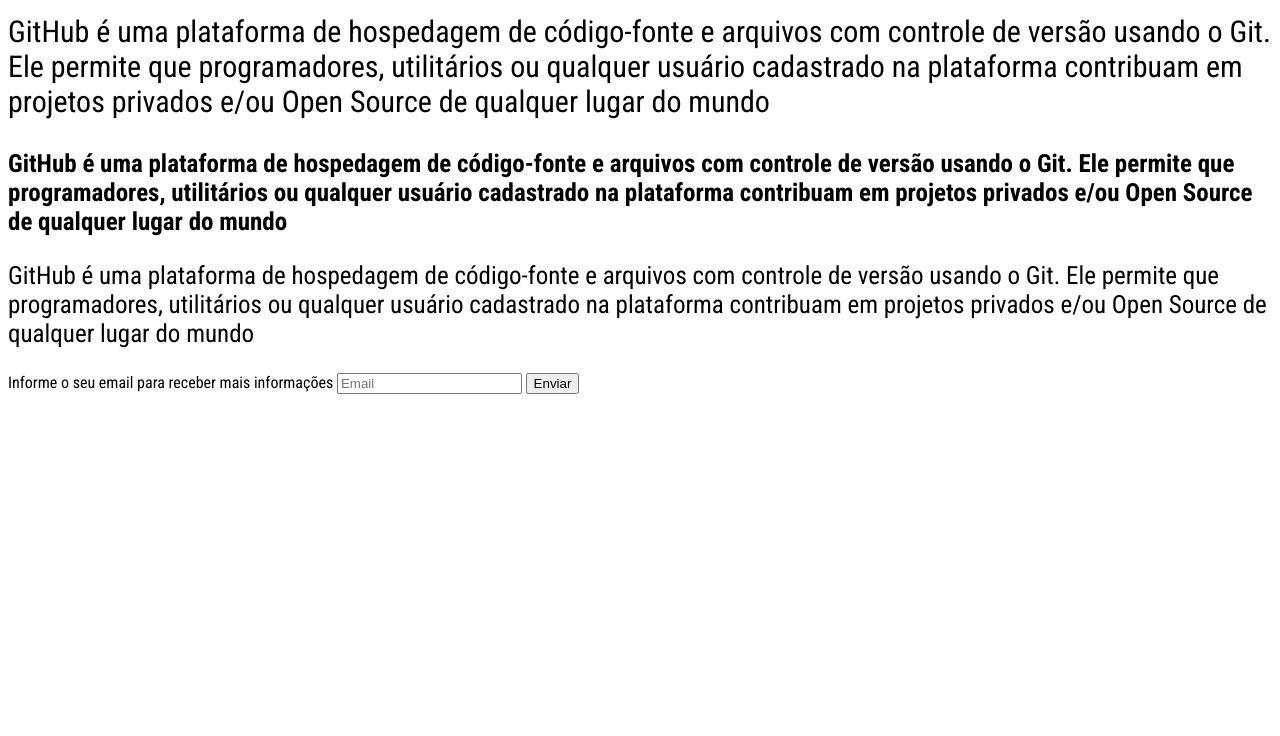
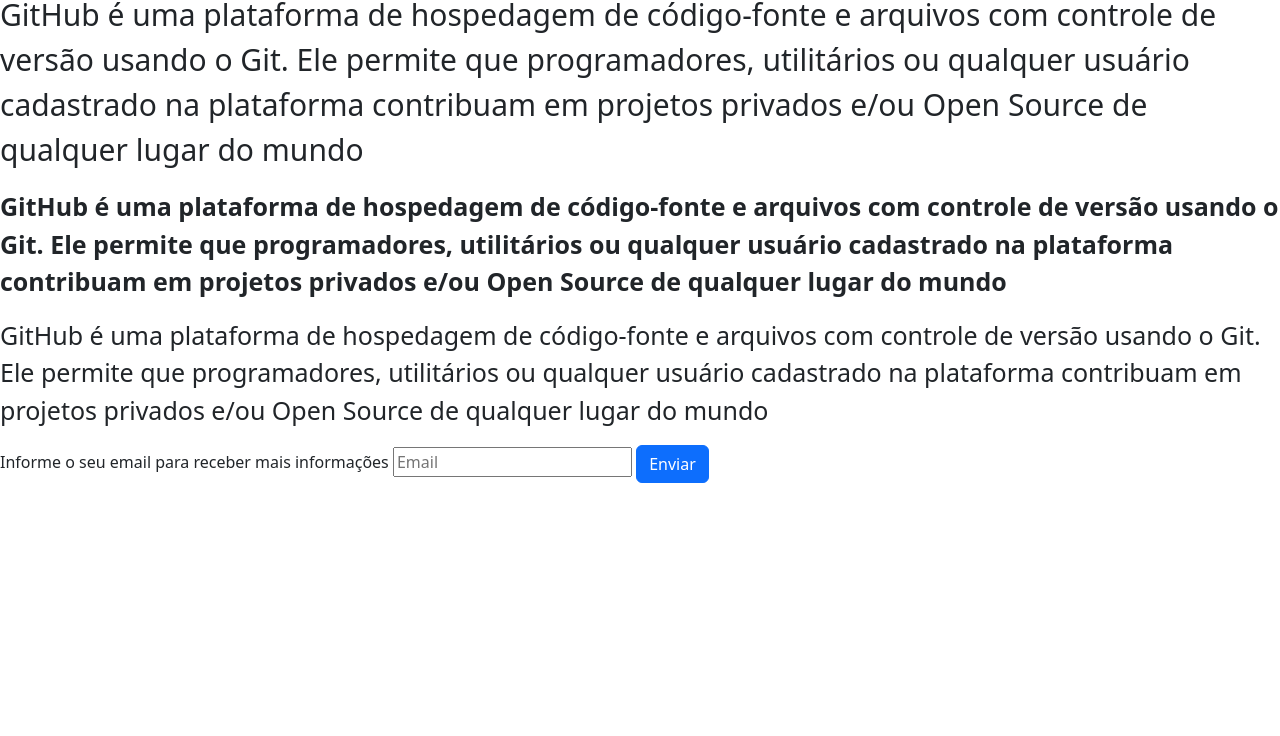
Before and after one commit to MatheusInacio/projeto1LpCerb, a plain HTML site: page index.html in a window 1280 px wide. Shown: the part 64-800 px from the top of the page. Drawn offline with nearby package versions, Linux system fonts and the light colour scheme.

Commit message:
adicionei o bootstrap

```diff
--- a/index.html
+++ b/index.html
@@ -13,6 +13,8 @@
       href="https://fonts.googleapis.com/css2?family=Roboto+Condensed:ital,wght@0,300;0,400;0,700;1,300;1,400;1,700&display=swap"
       rel="stylesheet"
     />
+    <link href="https://cdn.jsdelivr.net/npm/bootstrap@5.2.3/dist/css/bootstrap.min.css" rel="stylesheet" integrity="sha384-rbsA2VBKQhggwzxH7pPCaAqO46MgnOM80zW1RWuH61DGLwZJEdK2Kadq2F9CUG65" crossorigin="anonymous">
+
   </head>
   <body>
 
@@ -44,12 +46,13 @@
       <form>
         <label>Informe o seu email para receber mais informações</label>
         <input type="text" placeholder="Email" />
-         <button>
+         <button class="btn btn-primary">
            Enviar
          </button>
       </form>
     </section>
 
+    <script src="https://cdn.jsdelivr.net/npm/bootstrap@5.2.3/dist/js/bootstrap.bundle.min.js" integrity="sha384-kenU1KFdBIe4zVF0s0G1M5b4hcpxyD9F7jL+jjXkk+Q2h455rYXK/7HAuoJl+0I4" crossorigin="anonymous"></script>
 
   </body>
 </html>
```
